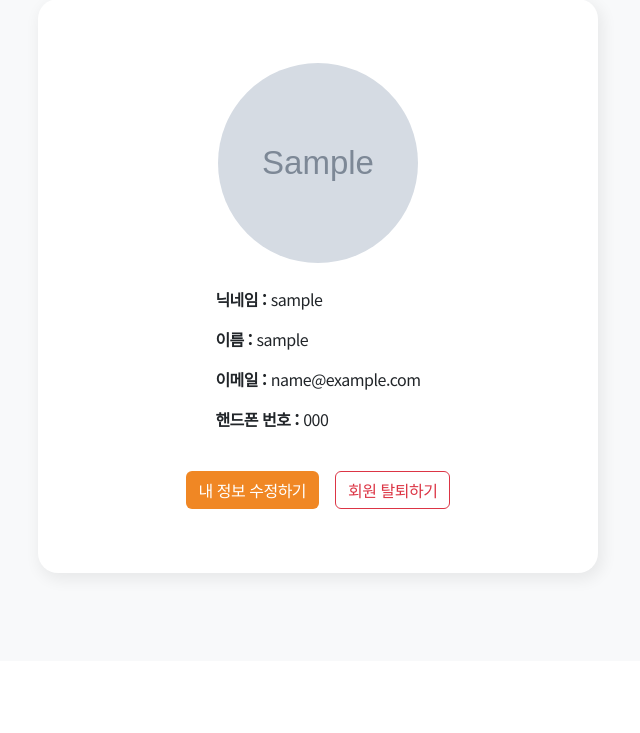
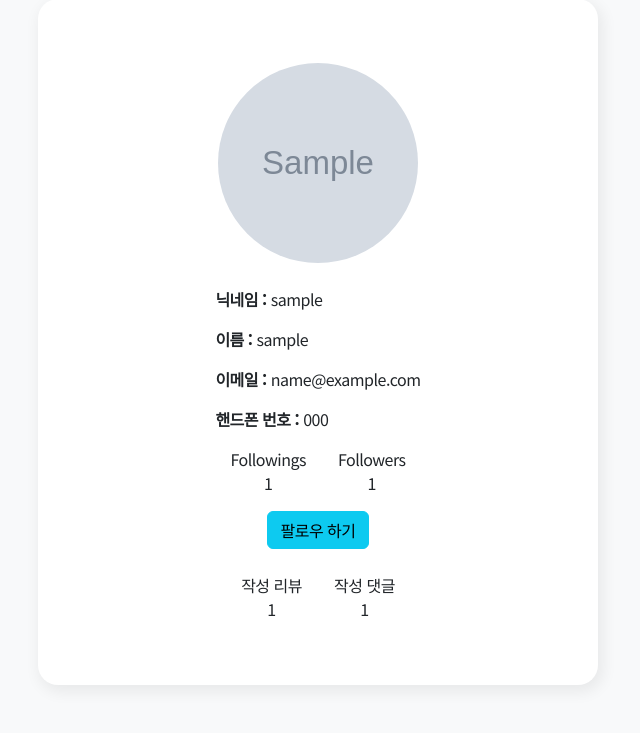
Before and after one commit to SeBin-Kwon/Daple-project, a Django app: page /accounts/mypage/1/ in a window 1280 px wide. Shown: the part 139-872 px from the top of the page, without its empty margins (322-962 px from the left). Before the commit the page ends 722 px from the top, so only its background shows below. Run offline with Django 3.2, Linux system fonts and the light colour scheme; tables that the repository leaves empty hold one stand-in row (values such as "Sample post"); grey boxes marked "Sample" are stand-in pictures; parts of the project's set-up code (start-up, migrations or seed data) failed here and were passed over; some libraries are stand-ins or nearby versions.

Commit message:
add follow function

```diff
--- a/accounts/models.py
+++ b/accounts/models.py
@@ -7,4 +7,4 @@ class User(AbstractUser):
     nickname = models.CharField(max_length=50)
     Is_owner = models.BooleanField(default=False)
     profile_image = models.ImageField(upload_to='images/', blank=True)
-    # followings = models.ManyToManyField('self', symmetrical=False, related_name='followers')
+    followings = models.ManyToManyField('self', symmetrical=False, related_name='followers', default=0)
--- a/accounts/templates/accounts/mypage.html
+++ b/accounts/templates/accounts/mypage.html
@@ -24,9 +24,32 @@
             <p><span class="fw-bold">핸드폰 번호 : </span>{{ user.phone }}</p>
         </div>
 
+        <div class="d-flex justify-content-center" style="text-align: center;">
+            <div class="mx-3">Followings <br> <span id="followings-cnt">{{ user.followings.count }}</span></div>
+            <div class="mx-3">Followers <br> <span id="followers-cnt">{{ user.followers.count }}</span></div>
+        </div>
+        {% if request.user.pk != user.pk%}
+        {% if request.user in user.followers.all %}
+        <button id=follow-btn class="btn btn-info mt-3" onclick="follow(this.id)"> 팔로우 취소 </button>
+        {% else %}
+        <button id=follow-btn class="btn btn-info mt-3" onclick="follow(this.id)"> 팔로우 하기 </button>
+        {% endif %}
+        {% endif %}
+
+        {% if request.user.pk == user.pk%}
         <div class="d-flex mt-4">
             <a class="btn me-3 text-white" href="{% url 'accounts:mypage-update' user.pk %}" style="background-color: #f08724;">내 정보 수정하기</a>
             <a class="btn btn-outline-danger" href="{% url 'accounts:mypage-delete' user.pk %}">회원 탈퇴하기</a>
+        </div>
+        {% endif %}
+
+        <div class="d-flex justify-content-center mt-4" style="text-align: center;">
+            <div class="mx-3">작성 리뷰 <br>
+                {{ user.followings.count }}
+            </div>
+            <div class="mx-3">작성 댓글 <br>
+                {{ user.followers.count }}
+            </div>
         </div>
 
     {% else %}
@@ -36,4 +59,27 @@
 
     {% endif %}
 </div>
+<script src="https://cdn.jsdelivr.net/npm/axios/dist/axios.min.js"></script>
+<script>
+    const follow = function (e) {
+        const followBtn = document.querySelector(`#${e}`)
+        const followingsCnt = document.querySelector(`#followings-cnt`)
+        const followersCnt = document.querySelector(`#followers-cnt`)
+        axios({
+                method: 'get',
+                url: `/accounts/mypage/{{ user.pk }}/follow/`
+            }).then(response => {
+                console.log(response.data.is_followings)
+                if (response.data.is_followings === true) {
+                    followBtn.innerText = "팔로우 취소"
+                    followingsCnt.innerText = response.data.followings_count
+                    followersCnt.innerText = response.data.followers_count
+                } else {
+                    followBtn.innerText = "팔로우 하기"
+                    followingsCnt.innerText = response.data.followings_count
+                    followersCnt.innerText = response.data.followers_count
+                }
+            })
+    }
+</script>
 {% endblock %}
--- a/accounts/urls.py
+++ b/accounts/urls.py
@@ -32,4 +32,5 @@ urlpatterns = [
     path('database/', views.database, name='database'),
     path('database/naver/', views.database_naver, name='databse_naver'),
     # path('kakaoLogin/', views.kakaoLogin, name='kakaoLogin'),
+    path('mypage/<int:pk>/follow/', views.follow, name='follow'),
 ]
--- a/accounts/views.py
+++ b/accounts/views.py
@@ -1,4 +1,6 @@
 from django.shortcuts import render, redirect, get_object_or_404
+from django.contrib.auth import get_user_model
+from django.contrib import messages
 from .models import User
 from .forms import CustomUserCreationForm, CustomUserChangeForm
 from django.contrib.auth.forms import AuthenticationForm, PasswordChangeForm
@@ -70,9 +72,12 @@ def logout(request):
     return redirect('accounts:index')
 
 def mypage(request, pk):
+    print(1)
     user = User.objects.get(pk=pk)
+
     context = {
-        'user': user
+        'user': user,
+
     }
     return render(request, 'accounts/mypage.html', context)
 
@@ -161,3 +166,40 @@ def database_naver(request):
 #         return redirect('accounts:index')
 
 # '{"username":2508796199,"email":"dayeong5479@hanmail.net"}'
+
+# @login_required
+# def follow(request, pk):
+#     user = get_object_or_404(get_user_model(), pk=pk)
+#     if request.user == user:
+#         messages.warning(request, '스스로 팔로우 할 수 없습니다.')
+#         return redirect('accounts:mypage', pk)
+#     if request.user in user.followers.all():
+#         user.followers.remove(request.user)
+#     else:
+#         user.followers.add(request.user)
+#     return redirect('accounts:mypage', pk)
+
+@login_required
+def follow(request, pk):
+    user = get_object_or_404(get_user_model(), pk=pk)
+    if request.user == user:
+        messages.warning(request, '스스로 팔로우 할 수 없습니다.')
+        # return redirect('accounts:mypage', pk)
+    if request.user in user.followers.all():
+        user.followers.remove(request.user)
+        followings_count = user.followings.count()
+        followers_count = user.followers.count()
+        is_followings = False
+    else:
+        user.followers.add(request.user)
+        followings_count = user.followings.count()
+        followers_count = user.followers.count()
+        is_followings = True
+
+    context = {
+        'is_followings': is_followings,
+        'followings_count': followings_count,
+        'followers_count': followers_count
+    }
+    # return redirect('accounts:mypage', pk)
+    return JsonResponse(context)
--- a/stores/templates/stores/detail.html
+++ b/stores/templates/stores/detail.html
@@ -3,8 +3,6 @@
 {% load django_bootstrap5 %}
 {% load mathfilters %}
 {% block content %}
-
-
 
     <div class="div-cont d-flex flex-row align-items-center bg-white">
         <div class="col-md-4">
```
Also changed, not shown: accounts/migrations/0002_user_followings.py (added).
